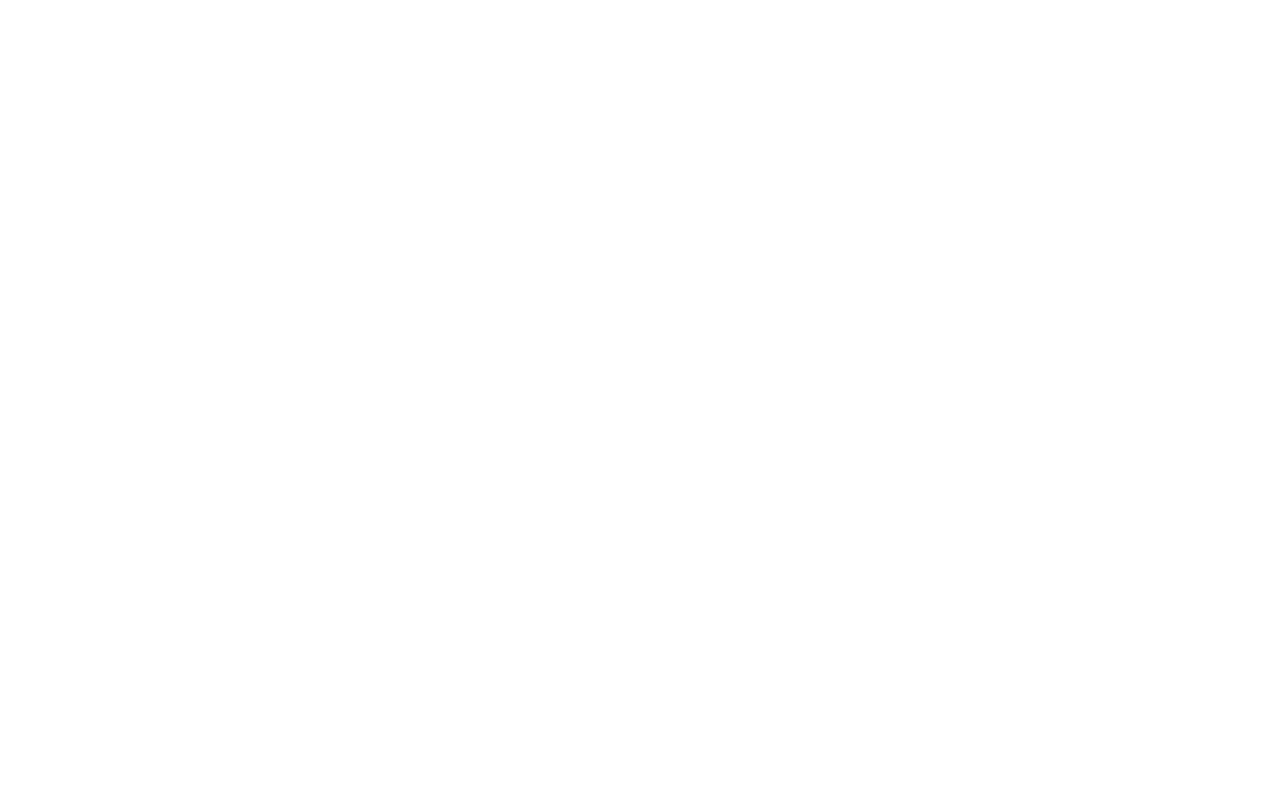
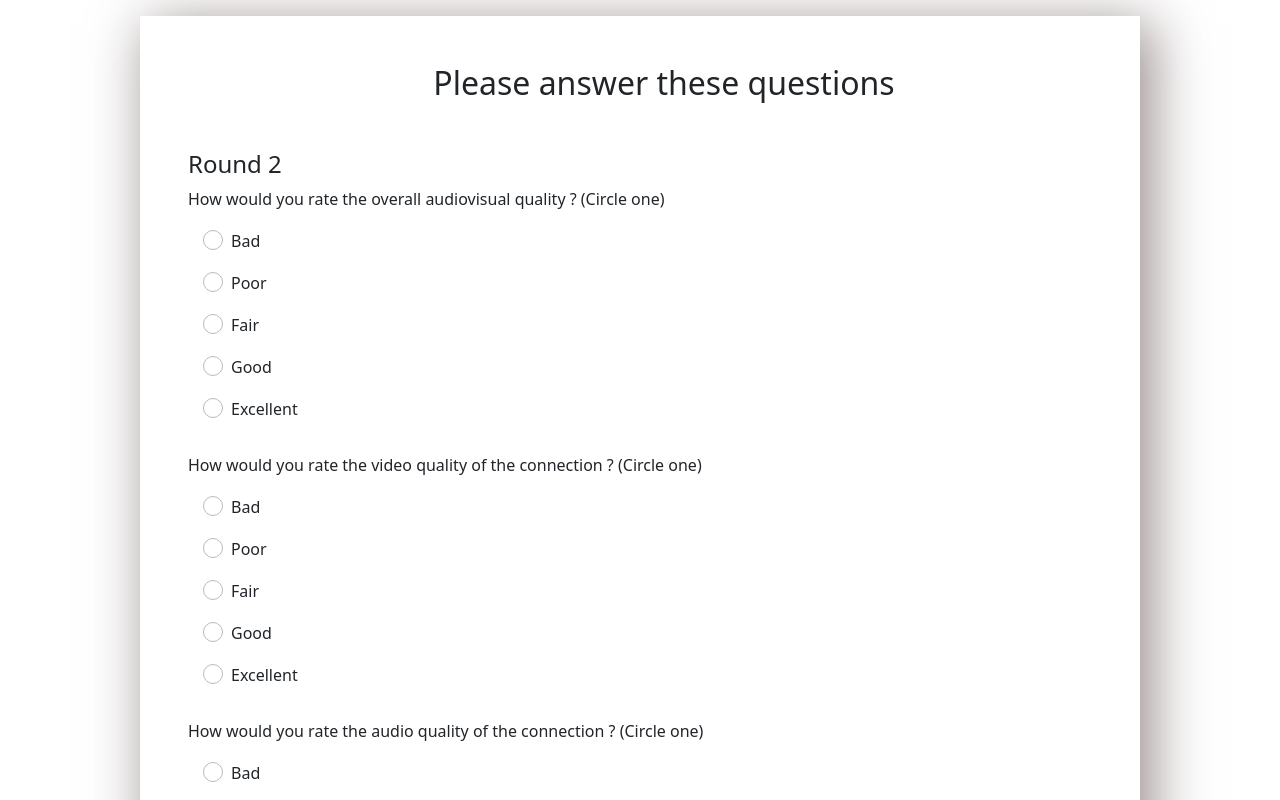
Before and after one commit to AdeelDin92/Jitsi_QoE, a React (Create React App) app: page /Questionair2 in a window 1280 px wide. Before the commit this address had no page. Shown: the top 800 px of the page. Built offline with nearby package versions, Linux system fonts and the light colour scheme.

Commit message:
Latest push

```diff
--- a/src/components/Demographics.js
+++ b/src/components/Demographics.js
@@ -49,7 +49,7 @@ function Demographics() {
         // Handle the server response if needed
         console.log('Data posted successfully:', data);
         // Reset the form after successful submission
-        naviagte("/Questionair_0")
+        naviagte("/Questionair1")
 
       })
       .catch((error) => {
--- a/src/components/PANAS_0.js
+++ b/src/components/PANAS1.js
@@ -6,7 +6,7 @@ import "bootstrap/dist/css/bootstrap.min.css";
 import axios from 'axios'
 
 
-function PANAS_0 () {
+function PANAS1 () {
 
 
   // State to store the selected Positive And Negative values for each PANAS item
@@ -44,11 +44,11 @@ function PANAS_0 () {
 
       //https://charming-loafers-fish.cyclic.cloud
 
-      axios.post('http://localhost:4000/submit_panas_0', formData)
+      axios.post('http://localhost:4000/submit_panas_1', formData)
       .then((response) => {
         console.log('Form submitted successfully!');
         // Do any further actions upon successful submission if needed
-        navigate("/Questionair_1")
+        navigate("/Questionair2")
       })
       .catch((error) => {
         console.error('Error submitting form:', error);
@@ -244,4 +244,4 @@ function PANAS_0 () {
 
 }
 
-export default PANAS_0;
+export default PANAS1;
--- a/src/components/PANAS_3.js
+++ b/src/components/PANAS2.js
@@ -6,7 +6,7 @@ import "bootstrap/dist/css/bootstrap.min.css";
 import axios from 'axios'
 
 
-function PANAS_3 () {
+function PANAS2 () {
 
 
   // State to store the selected Positive And Negative values for each PANAS item
@@ -44,11 +44,11 @@ function PANAS_3 () {
 
 
 
-      axios.post('http://localhost:4000/submit_panas_3', formData)
+      axios.post('http://localhost:4000/submit_panas_2', formData)
       .then((response) => {
         console.log('Form submitted successfully!');
         // Do any further actions upon successful submission if needed
-        navigate("/End")
+        navigate("/Questionair3")
       })
       .catch((error) => {
         console.error('Error submitting form:', error);
@@ -244,4 +244,4 @@ function PANAS_3 () {
 
 }
 
-export default PANAS_3;
+export default PANAS2;
--- a/src/components/PANAS_1.js
+++ b/src/components/PANAS3.js
@@ -6,7 +6,7 @@ import "bootstrap/dist/css/bootstrap.min.css";
 import axios from 'axios'
 
 
-function PANAS_1 () {
+function PANAS3 () {
 
 
   // State to store the selected Positive And Negative values for each PANAS item
@@ -44,11 +44,11 @@ function PANAS_1 () {
 
 
 
-      axios.post('http://localhost:4000/submit_panas_1', formData)
+      axios.post('http://localhost:4000/submit_panas_3', formData)
       .then((response) => {
         console.log('Form submitted successfully!');
         // Do any further actions upon successful submission if needed
-        navigate("/Questionair_2")
+        navigate("/Questionair4")
       })
       .catch((error) => {
         console.error('Error submitting form:', error);
@@ -244,4 +244,4 @@ function PANAS_1 () {
 
 }
 
-export default PANAS_1;
+export default PANAS3;
--- a/src/components/PANAS_2.js
+++ b/src/components/PANAS4.js
@@ -6,7 +6,7 @@ import "bootstrap/dist/css/bootstrap.min.css";
 import axios from 'axios'
 
 
-function PANAS_2 () {
+function PANAS4 () {
 
 
   // State to store the selected Positive And Negative values for each PANAS item
@@ -44,11 +44,11 @@ function PANAS_2 () {
 
 
 
-      axios.post('http://localhost:4000/submit_panas_2', formData)
+      axios.post('http://localhost:4000/submit_panas_4', formData)
       .then((response) => {
         console.log('Form submitted successfully!');
         // Do any further actions upon successful submission if needed
-        navigate("/Questionair_3")
+        navigate("/End")
       })
       .catch((error) => {
         console.error('Error submitting form:', error);
@@ -244,4 +244,4 @@ function PANAS_2 () {
 
 }
 
-export default PANAS_2;
+export default PANAS4;
--- a/src/components/Questionair_1.js
+++ b/src/components/Questionair1.js
@@ -4,7 +4,7 @@ import { Button, Container } from "react-bootstrap";
 import "bootstrap/dist/css/bootstrap.min.css";
 import axios from 'axios'
 
-function QuestionaiR1() {
+function Questionair1() {
 
   const[Questions,setQuestions] = useState({
     Q1:"",
@@ -32,7 +32,7 @@ function QuestionaiR1() {
 
       .then((response)=>{
         console.log("Data posted successfully",response.data)
-        navigate("/PANAS_1")
+        navigate("/PANAS1")
       })
       .catch((error)=>{
         console.log("Error in submitting",error)
@@ -65,7 +65,7 @@ function QuestionaiR1() {
       <div className="w-100 mt-3" style={{ maxWidth: "1000px" }}>
         <div className="form-container" >
           <h2 className='text-center mb-5'>Please answer these questions</h2>
-          <h4>Round 2</h4>
+          <h4>Round 1</h4>
           <form
             onSubmit={handleSubmit}
             style={{ display: "flex", flexDirection: "column" }}
@@ -380,4 +380,4 @@ function QuestionaiR1() {
   )
 }
 
-export default QuestionaiR1
+export default Questionair1
--- a/src/components/Questionair_0.js
+++ b/src/components/Questionair2.js
@@ -4,7 +4,7 @@ import { Button, Container } from "react-bootstrap";
 import "bootstrap/dist/css/bootstrap.min.css";
 import axios from 'axios'
 
-function QuestionaiR_0() {
+function Questionair2() {
 
   const[Questions,setQuestions] = useState({
     Q1:"",
@@ -28,11 +28,11 @@ function QuestionaiR_0() {
     e.preventDefault()
 
 
-    axios.post("http://localhost:4000/Questionair_0", Questions)
+    axios.post("http://localhost:4000/Questionair_2", Questions)
 
       .then((response)=>{
         console.log("Data posted successfully",response.data)
-        navigate("/PANAS_0")
+        navigate("/PANAS2")
       })
       .catch((error)=>{
         console.log("Error in submitting",error)
@@ -65,7 +65,7 @@ function QuestionaiR_0() {
       <div className="w-100 mt-3" style={{ maxWidth: "1000px" }}>
         <div className="form-container" >
           <h2 className='text-center mb-5'>Please answer these questions</h2>
-          <h4>Round 1</h4>
+          <h4>Round 2</h4>
           <form
             onSubmit={handleSubmit}
             style={{ display: "flex", flexDirection: "column" }}
@@ -380,4 +380,4 @@ function QuestionaiR_0() {
   )
 }
 
-export default QuestionaiR_0
+export default Questionair2
--- a/src/components/Questionair_2.js
+++ b/src/components/Questionair3.js
@@ -4,7 +4,7 @@ import { Button, Container } from "react-bootstrap";
 import "bootstrap/dist/css/bootstrap.min.css";
 import axios from 'axios'
 
-function Questionair_2() {
+function Questionair3() {
 
   const[Questions,setQuestions] = useState({
     Q1:"",
@@ -28,11 +28,11 @@ function Questionair_2() {
     e.preventDefault()
 
 
-    axios.post("http://localhost:4000/Questionair_2", Questions)
+    axios.post("http://localhost:4000/Questionair_3", Questions)
 
       .then((response)=>{
         console.log("Data posted successfully",response.data)
-        navigate("/PANAS_2")
+        navigate("/PANAS3")
       })
       .catch((error)=>{
         console.log("Error in submitting",error)
@@ -380,4 +380,4 @@ function Questionair_2() {
   )
 }
 
-export default Questionair_2
+export default Questionair3
--- a/src/components/Questionair_3.js
+++ b/src/components/Questionair4.js
@@ -4,7 +4,7 @@ import { Button, Container } from "react-bootstrap";
 import "bootstrap/dist/css/bootstrap.min.css";
 import axios from 'axios'
 
-function Questionair_3() {
+function Questionair4() {
 
   const[Questions,setQuestions] = useState({
     Q1:"",
@@ -28,11 +28,11 @@ function Questionair_3() {
     e.preventDefault()
 
 
-    axios.post("http://localhost:4000/Questionair_3", Questions)
+    axios.post("http://localhost:4000/Questionair_4", Questions)
 
       .then((response)=>{
         console.log("Data posted successfully",response.data)
-        navigate("/PANAS_3")
+        navigate("/PANAS4")
       })
       .catch((error)=>{
         console.log("Error in submitting",error)
@@ -380,4 +380,4 @@ function Questionair_3() {
   )
 }
 
-export default Questionair_3
+export default Questionair4
--- a/src/components/Routing.js
+++ b/src/components/Routing.js
@@ -1,15 +1,15 @@
 import React from 'react';
 import { BrowserRouter , Routes, Route } from "react-router-dom";
 import Demographics from './Demographics';
-import QuestionaiR_0 from './Questionair_0';
-import Questionair_1 from './Questionair_1';
-import Questionair_2 from './Questionair_2';
-import Questionair_3 from './Questionair_3';
+import Questionair1 from './Questionair1';
+import Questionair2 from './Questionair2';
+import Questionair3 from './Questionair3';
+import Questionair4 from './Questionair4';
 
-import PANAS_0 from './PANAS_0';
-import PANAS_1 from './PANAS_1';
-import PANAS_2 from './PANAS_2';
-import PANAS_3 from './PANAS_3';
+import PANAS1 from './PANAS1';
+import PANAS2 from './PANAS2';
+import PANAS3 from './PANAS3';
+import PANAS4 from './PANAS4';
 import End from './End';
 
 
@@ -19,14 +19,14 @@ function Routing() {
       <BrowserRouter>
          <Routes>
             <Route path="/" element={<Demographics/>} />
-            <Route path="/QuestionaiR_0" element={<QuestionaiR_0/>} />
-            <Route path="/PANAS_0" element={<PANAS_0/>} />
-            <Route path="/Questionair_1" element={<Questionair_1/>} />
-            <Route path="/Questionair_2" element={<Questionair_2/>} />
-            <Route path="/Questionair_3" element={<Questionair_3/>} />
-            <Route path="/PANAS_1" element={<PANAS_1/>} />
-            <Route path="/PANAS_2" element={<PANAS_2/>} />
-            <Route path="/PANAS_3" element={<PANAS_3/>} />
+            <Route path="/Questionair1" element={<Questionair1/>} />
+            <Route path="/PANAS1" element={<PANAS1/>} />
+            <Route path="/Questionair2" element={<Questionair2/>} />
+            <Route path="/Questionair3" element={<Questionair3/>} />
+            <Route path="/Questionair4" element={<Questionair4/>} />
+            <Route path="/PANAS2" element={<PANAS2/>} />
+            <Route path="/PANAS3" element={<PANAS3/>} />
+            <Route path="/PANAS4" element={<PANAS4/>} />
             <Route path="/End" element={<End/>} />
         </Routes>
 
```
